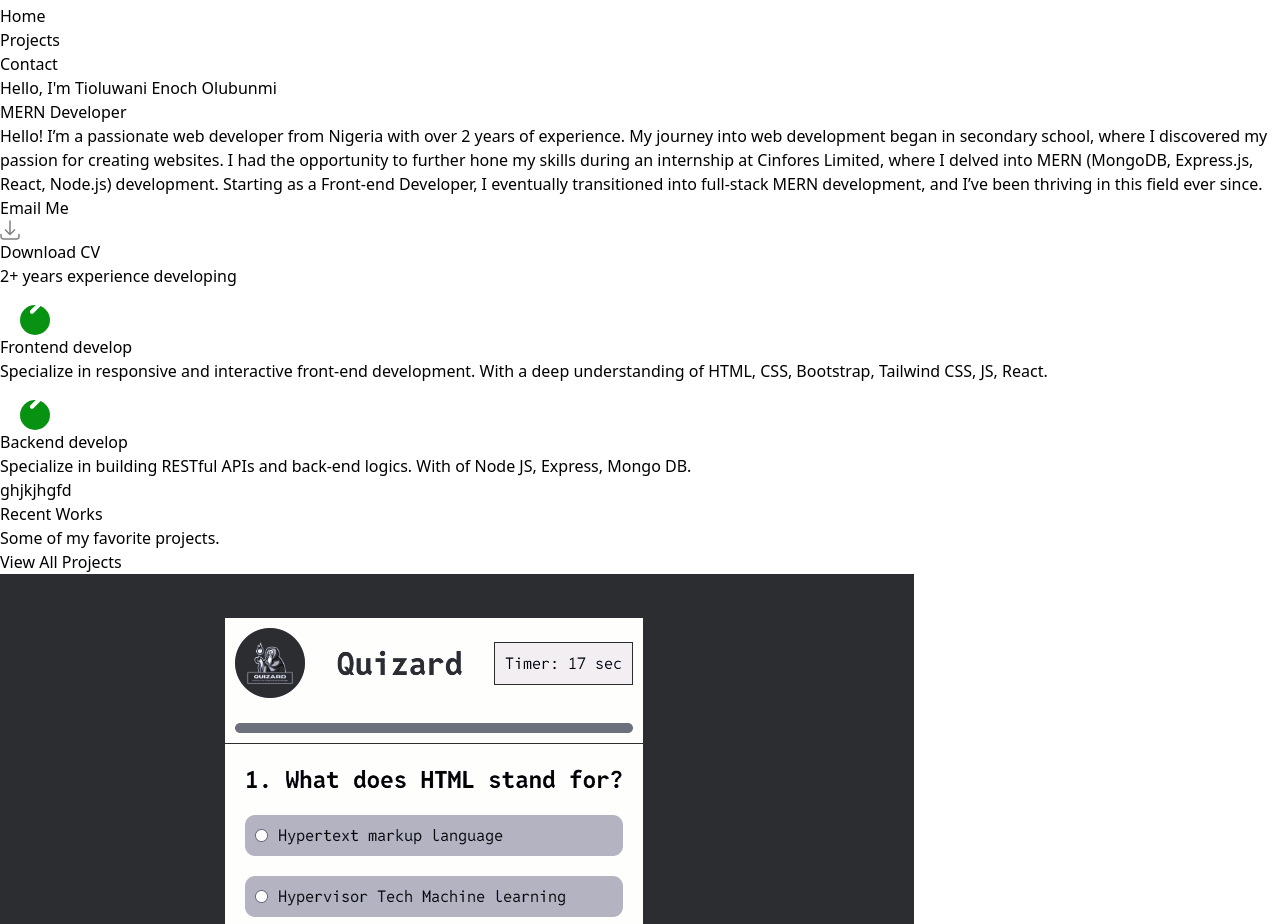
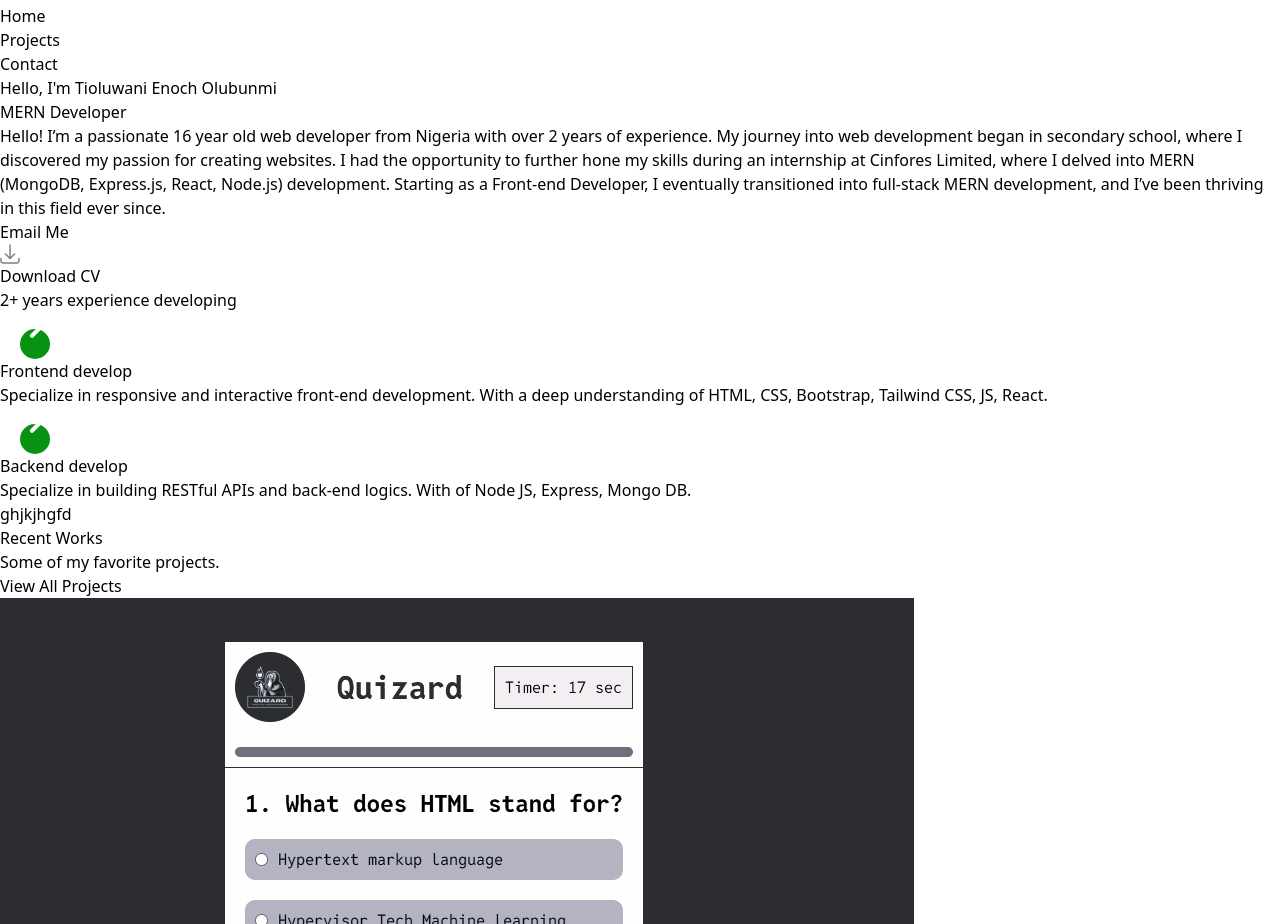
Before and after one commit to CodeMaestro-dev/portfolio-website, a React (Vite) app: page / in a window 1280 px wide. Shown: the part 1300-2224 px from the top of the page. Built offline with nearby package versions, Linux system fonts and the light colour scheme.

Commit message:
added my age to the hero section about me write up.

```diff
--- a/src/assets/components/HeroSection.jsx
+++ b/src/assets/components/HeroSection.jsx
@@ -12,7 +12,7 @@ export default function HeroSection() {
         MERN Developer
       </h2>
       <p className=" font-normal text-[#808080] w-full  lg:w-[725px]">
-        Hello! I’m a passionate web developer from Nigeria with over 2 years of
+        Hello! I’m a passionate 16 year old web developer from Nigeria with over 2 years of
         experience. My journey into web development began in secondary school,
         where I discovered my passion for creating websites. I had
         the opportunity to further hone my skills during an internship at
```
Also changed, not shown: 1 other file (tests, documents, lock files or other folders).
